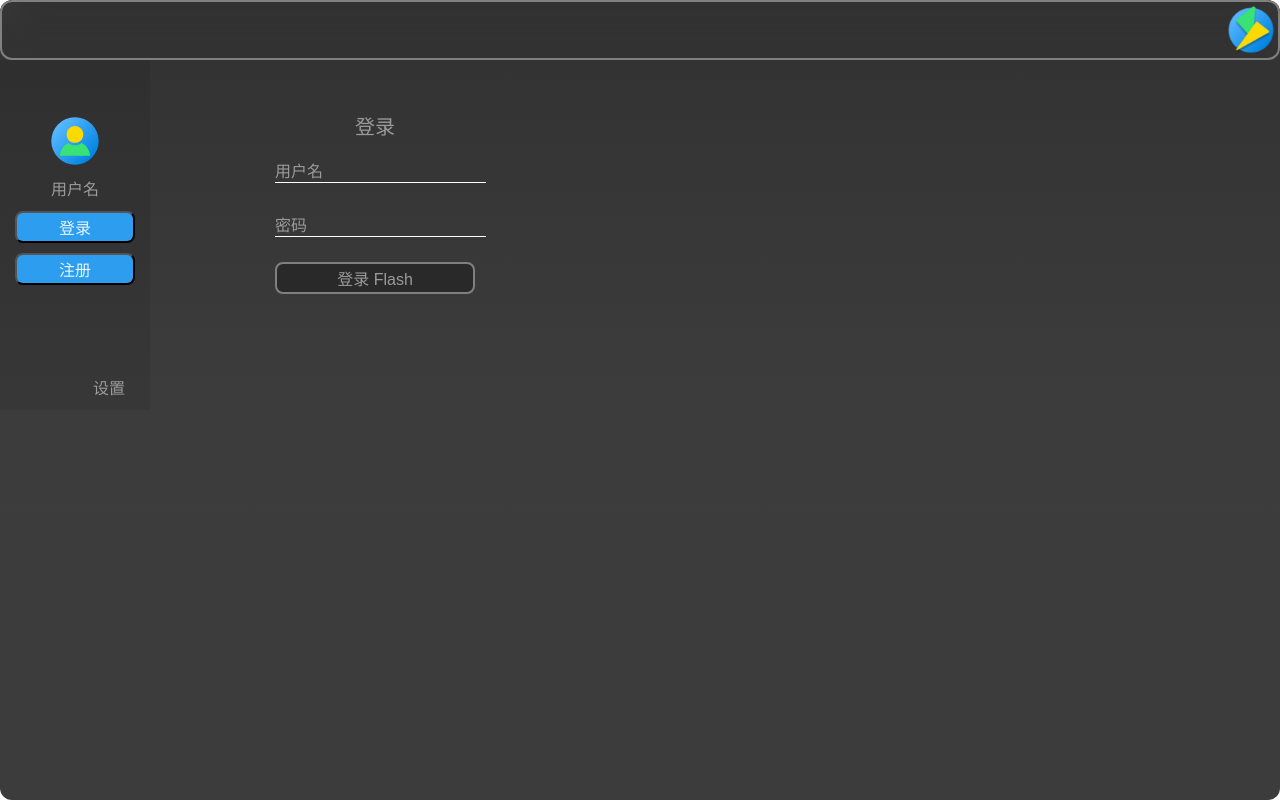
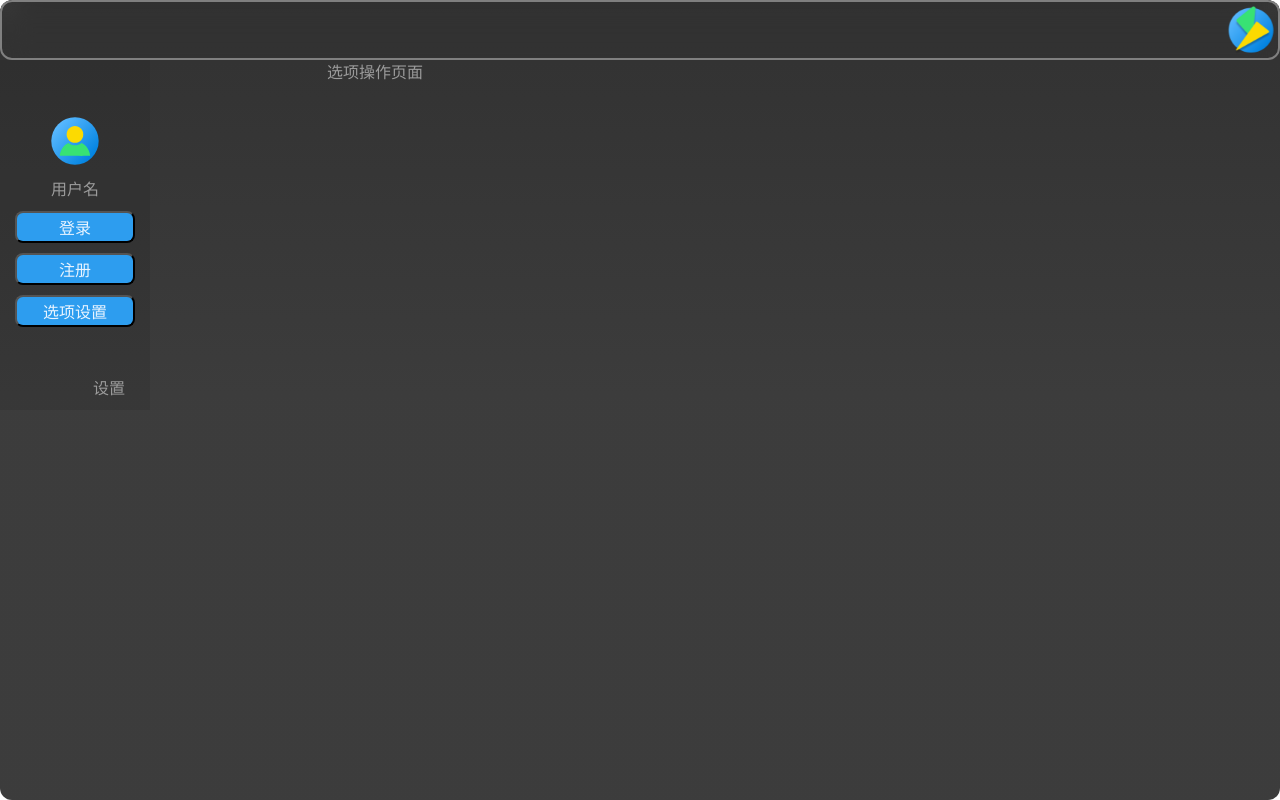
Before and after one commit to DWHengr/flash, a React (Vite) app: page /personal/option in a window 1280 px wide. Before the commit this address led to /personal/login. Built offline with nearby package versions, Linux system fonts and the light colour scheme.

Commit message:
feat: add personal option page

```diff
--- /dev/null
+++ b/src/pages/PersonalSetting/Option/index.jsx
@@ -0,0 +1,7 @@
+export default function Option(){
+  return (
+    <div>
+      选项操作页面
+    </div>
+  )
+}
--- a/src/pages/PersonalSetting/index.jsx
+++ b/src/pages/PersonalSetting/index.jsx
@@ -3,6 +3,7 @@ import { Link, Route, Switch, Redirect, useHistory } from "react-router-dom";
 import Login from "./Login";
 import Register from "./Register";
 import Setting from "./Setting";
+import Option from "./Option";
 
 export default function PersonalSetting() {
   const h = useHistory();
@@ -34,6 +35,11 @@ export default function PersonalSetting() {
             注册
           </button>
         </Link>
+        <Link to="/personal/option">
+          <button style={{ marginTop: 10 }} className="primary-button">
+            选项设置
+          </button>
+        </Link>
         <div
           className="setting"
           onClick={() => {
@@ -48,6 +54,7 @@ export default function PersonalSetting() {
           <Route exact path="/personal/login" component={Login}></Route>
           <Route exact path="/personal/register" component={Register}></Route>
           <Route exact path="/personal/setting" component={Setting}></Route>
+          <Route exact path="/personal/option" component={Option}></Route>
           <Redirect to="/personal/login" />
         </Switch>
       </div>
```
